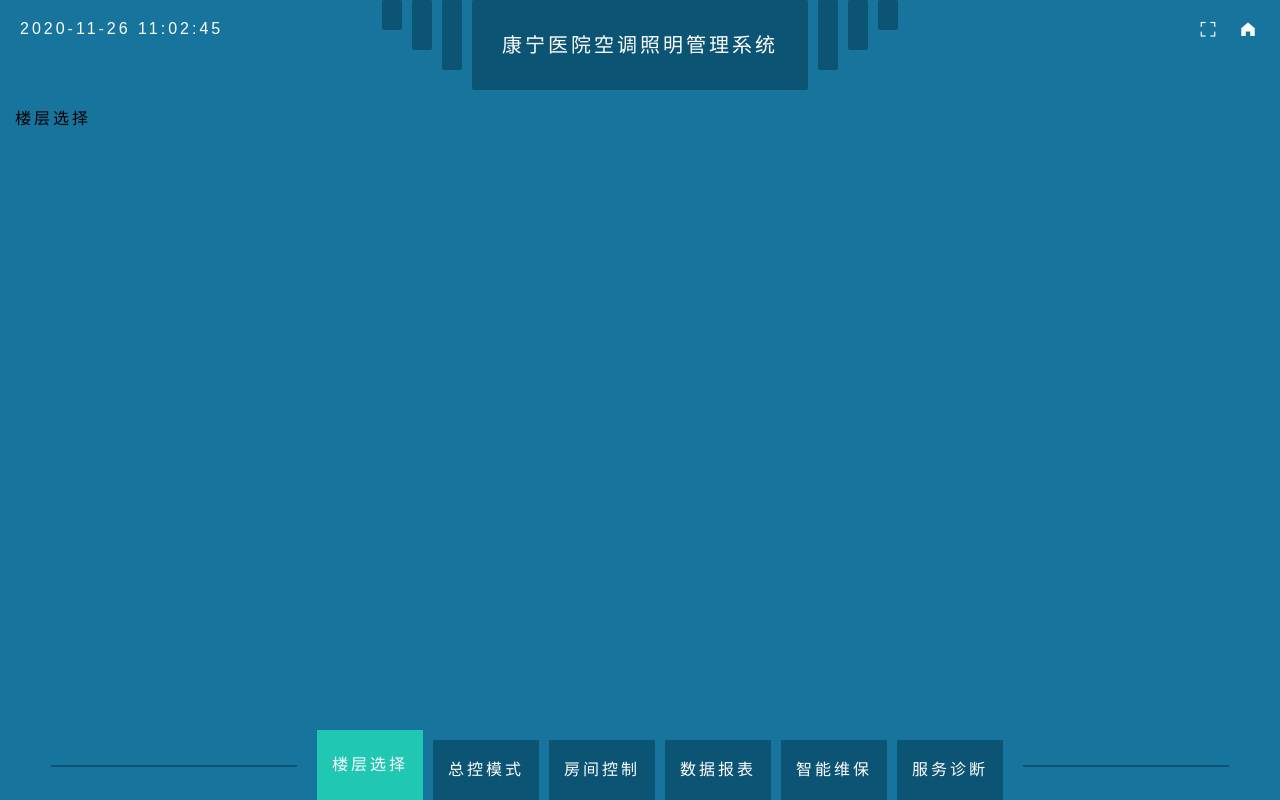
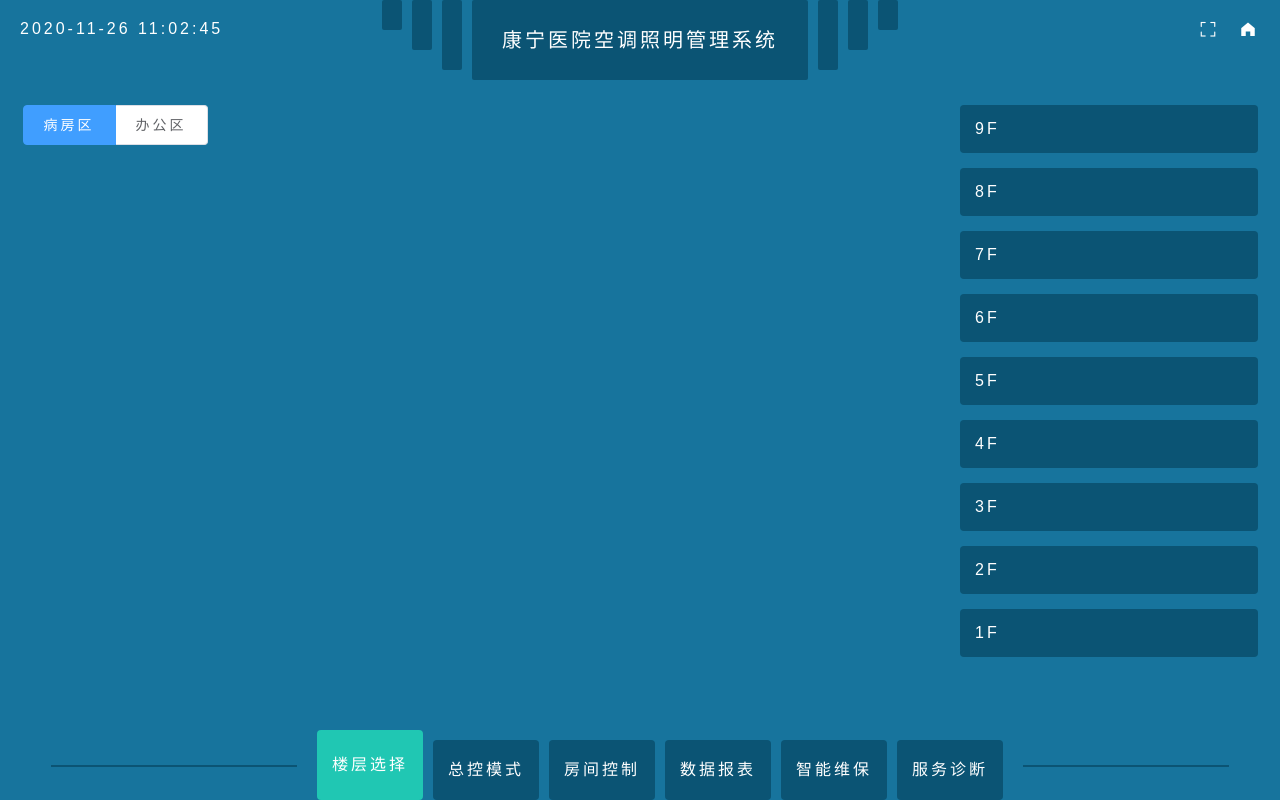
Before and after one commit to zhouchangxiang/KN-hospital, a Vue app in the folder web/: page /#/floorData in a window 1280 px wide. Built offline with nearby package versions, Linux system fonts and the light colour scheme; what v-charts would draw is missing.

Commit message:
no message

```diff
--- a/web/src/components/Index.vue
+++ b/web/src/components/Index.vue
@@ -65,11 +65,6 @@
       this.currentTime = setInterval(() =>{
         _this.currentTime = moment(new Date()).format('YYYY-MM-DD HH:mm:ss');
       },1000);
-      // this.energyMenulist.forEach(item =>{
-      //   if(item.url === this.$route.path){
-      //
-      //   }
-      // })
       this.routeLocation = this.$route.path
     },
     created(){
@@ -137,8 +132,8 @@
   }
   .header-title-list li{
     display: inline-block;
-    height: 90px;
-    line-height: 90px;
+    height: 80px;
+    line-height: 80px;
     padding: 0 30px;
     margin: 0 5px;
     background: #0B5474;
@@ -171,6 +166,7 @@
     color:#fff;
     margin: 30px 5px 0;
     vertical-align: bottom;
+    border-radius: 4px;
     cursor: pointer;
   }
   .menu-ul li.active{
--- a/web/src/views/energy/ControlMode.vue
+++ b/web/src/views/energy/ControlMode.vue
@@ -1,14 +1,51 @@
 <template>
-  <el-row>
+  <el-row :gutter="15">
     <el-col :span="24">
-      总控模式
+      <el-col :span="18">
+        <el-radio-group v-model="area">
+          <el-radio-button label="病房区"></el-radio-button>
+          <el-radio-button label="办公区"></el-radio-button>
+        </el-radio-group>
+      </el-col>
+      <el-col :span="6">
+        <div class="platformContainer">
+          <p>夜灯模式</p>
+          <p class="marginTop">
+            <el-switch v-model="NightLightPattern" active-color="#13ce66"></el-switch>
+          </p>
+          <el-divider></el-divider>
+          <p class="marginBottom">病房照明控制</p>
+          <el-col :span="12" class="marginBottom">
+            <el-switch v-model="allOpen" active-text="全开" active-color="#20C7B3"></el-switch>
+          </el-col>
+          <el-col :span="12" class="marginBottom">
+            <el-switch v-model="allClose" active-text="全关" active-color="#20C7B3"></el-switch>
+          </el-col>
+          <el-col :span="12" class="marginBottom">
+            <el-switch v-model="halfOpen" active-text="半开" active-color="#20C7B3"></el-switch>
+          </el-col>
+          <el-col :span="12" class="marginBottom">
+            <el-switch v-model="halfClose" active-text="半开" active-color="#20C7B3"></el-switch>
+          </el-col>
+        </div>
+      </el-col>
     </el-col>
   </el-row>
 </template>
 
 <script>
   export default {
-    name: "ControlMode"
+    name: "ControlMode",
+    data(){
+      return {
+        area:"病房区",
+        NightLightPattern:false,
+        allOpen:false,
+        allClose:false,
+        halfOpen:false,
+        halfClose:false,
+      }
+    }
   }
 </script>
 
--- a/web/src/views/energy/ControlRoom.vue
+++ b/web/src/views/energy/ControlRoom.vue
@@ -1,14 +1,35 @@
 <template>
-  <el-row>
+  <el-row :gutter="15">
     <el-col :span="24">
-      房间控制
+      <el-col :span="18">
+        <el-radio-group v-model="area">
+          <el-radio-button label="病房区"></el-radio-button>
+          <el-radio-button label="办公区"></el-radio-button>
+        </el-radio-group>
+      </el-col>
+      <el-col :span="6">
+        <el-radio-group v-model="conditioner">
+          <el-radio-button label="空调1"></el-radio-button>
+          <el-radio-button label="空调2"></el-radio-button>
+        </el-radio-group>
+        <div class="platformContainer marginTop">
+          <el-switch v-model="NightLightPattern" active-color="#13ce66"></el-switch>
+        </div>
+      </el-col>
     </el-col>
   </el-row>
 </template>
 
 <script>
   export default {
-    name: "ControlRoom"
+    name: "ControlRoom",
+    data(){
+      return {
+        area:false,
+        conditioner:false,
+        NightLightPattern:false
+      }
+    }
   }
 </script>
 
--- a/web/src/views/energy/floorData.vue
+++ b/web/src/views/energy/floorData.vue
@@ -1,14 +1,35 @@
 <template>
-  <el-row>
+  <el-row :gutter="15">
     <el-col :span="24">
-      楼层选择
+      <el-col :span="18">
+        <el-radio-group v-model="area">
+          <el-radio-button label="病房区"></el-radio-button>
+          <el-radio-button label="办公区"></el-radio-button>
+        </el-radio-group>
+      </el-col>
+      <el-col :span="6">
+        <div class="platformContainer">9F</div>
+        <div class="platformContainer">8F</div>
+        <div class="platformContainer">7F</div>
+        <div class="platformContainer">6F</div>
+        <div class="platformContainer">5F</div>
+        <div class="platformContainer">4F</div>
+        <div class="platformContainer">3F</div>
+        <div class="platformContainer">2F</div>
+        <div class="platformContainer">1F</div>
+      </el-col>
     </el-col>
   </el-row>
 </template>
 
 <script>
   export default {
-    name: "floorData"
+    name: "floorData",
+    data(){
+      return {
+        area:"病房区",
+      }
+    }
   }
 </script>
 
```
